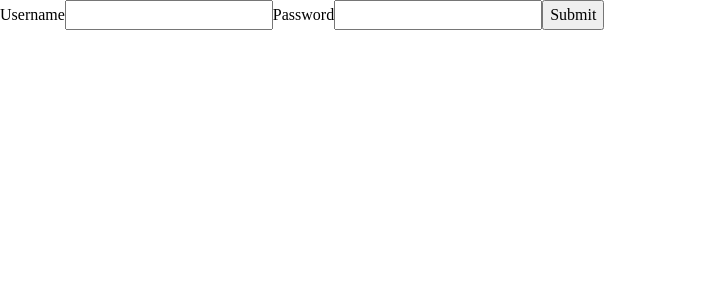
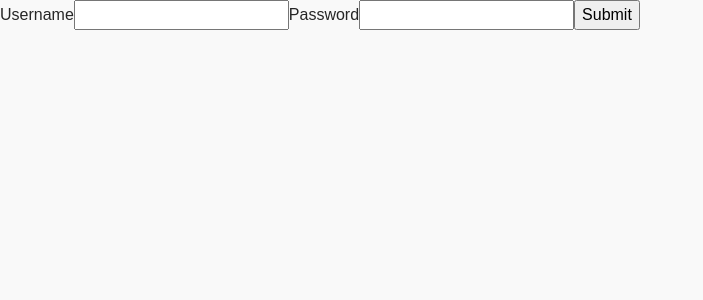
Before and after one commit to endulum/react-frontend, a React (Vite) app: page / in a window 1280 px wide. Shown: the top 300 px of the page, without its empty margins (0-703 px from the left). Built offline with nearby package versions, Linux system fonts and the light colour scheme.

Commit message:
quick css enablement for dark mode

```diff
--- a/src/assets/main.css
+++ b/src/assets/main.css
@@ -1,9 +1,7 @@
-* {
-  border: 1px dashed red;
+body {
+  background-color: color-mix(in srgb, Canvas, CanvasText 2.5%);
+  color: color-mix(in srgb, CanvasText, Canvas 15%);
+  color-scheme: light dark;
+  font-family: Arial, Helvetica, sans-serif;
+  /* https://dev.to/madsstoumann/dark-mode-in-3-lines-of-css-and-other-adventures-1ljj */
 }
-
-html, body {
-  border: none;
-  width: 100vw;
-  height: 100vh;
-}
--- a/src/main.tsx
+++ b/src/main.tsx
@@ -4,7 +4,7 @@ import { BrowserRouter } from 'react-router-dom';
 // own imports
 import App from './App';
 import './assets/reset.css';
-// import './assets/main.css';
+import './assets/main.css';
 
 const root = document.getElementById('root');
 
```
